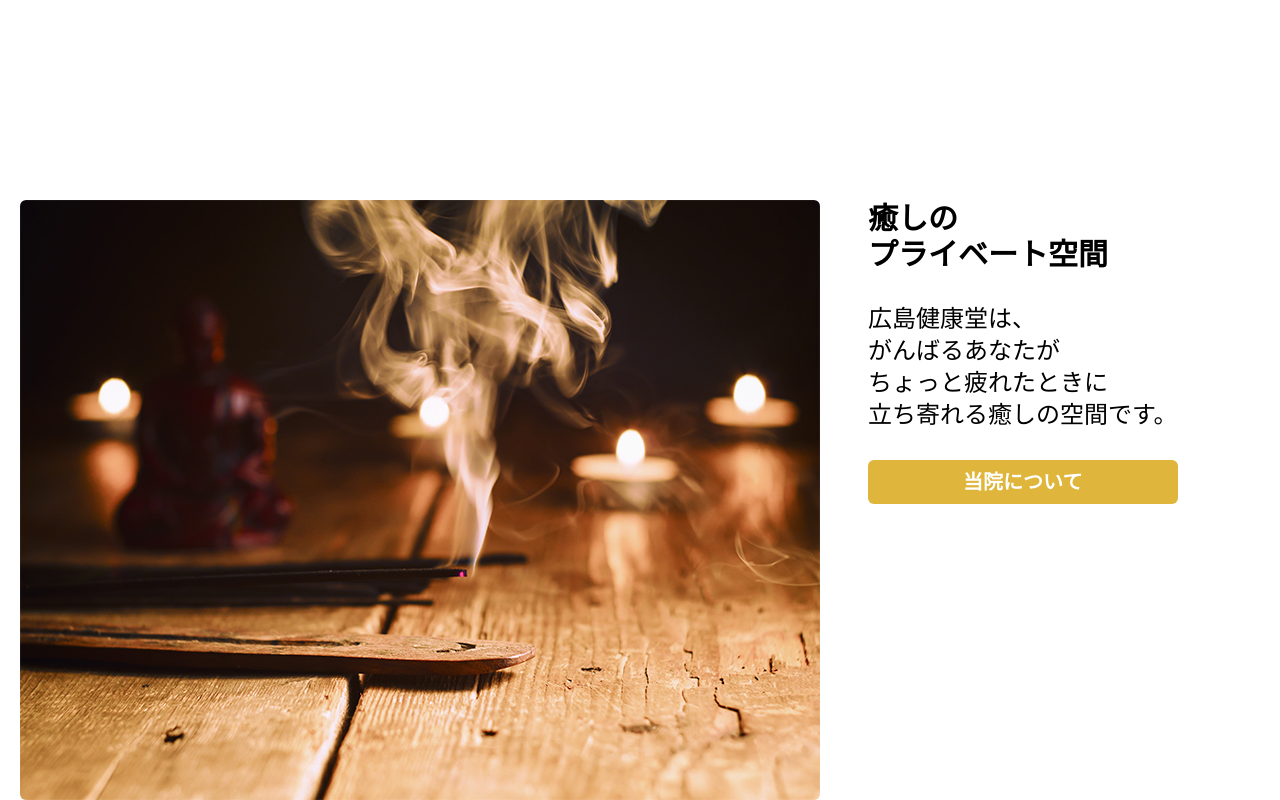
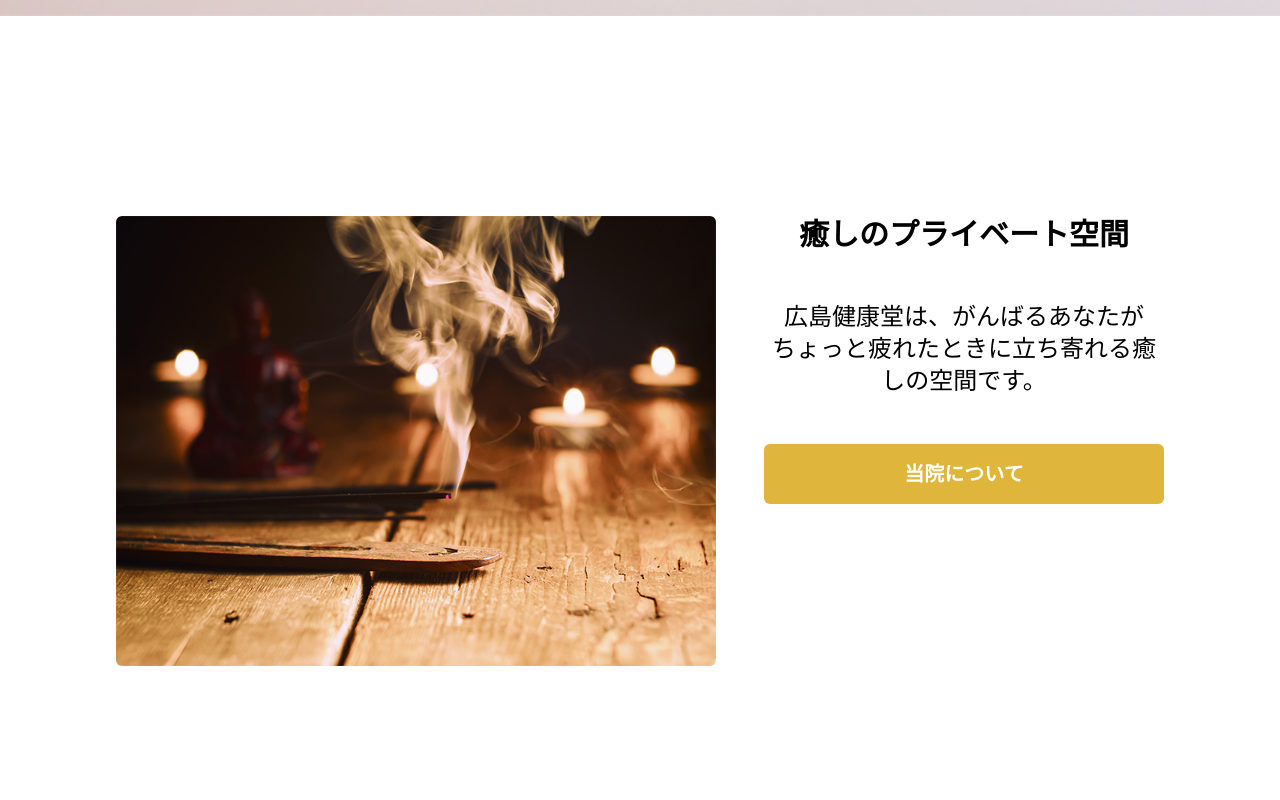
Before and after one commit to nyny-sugar/kenkodo, a website: page src/index.html in a window 1280 px wide. Shown: the part 1064-1864 px from the top of the page. After the commit the page ends 1730 px from the top, so only its background shows below. Drawn offline with Linux system fonts and the light colour scheme.

Commit message:
about修正

```diff
--- a/src/index.html
+++ b/src/index.html
@@ -11,7 +11,7 @@
     <header class="bg-white p-4">
       <nav class="flex justify-between mx-auto container items-center">
         <div>
-          <img src="img/logo_kenkodo2.png" alt="健康堂" class="w-11 h-11" />
+          <img src="img/logo_kenkodo2.png" alt="健康堂" class="w-10 h-10" />
         </div>
         <div class="space-x-6 font-bold text-xl">
           <a
@@ -49,19 +49,23 @@
           </p>
         </div>
       </div>
-      <div class="flex mt-10 px-4">
+      <div class="flex mt-11 px-4 mx-auto text-center justify-center">
         <div>
-          <img src="img/about.jpg" alt="暗闇の中のお灸" class="rounded-md" />
+          <img
+            src="img/about.jpg"
+            alt="暗闇の中のお灸"
+            class="rounded-md w-13"
+          />
         </div>
         <div class="ml-8">
-          <h2 class="writing-mode-vertical-rl text-3xl font-bold mb-6">
-            癒しの<br />プライベート空間
+          <h2 class="writing-mode-vertical-rl text-3xl font-bold mb-8">
+            癒しのプライベート空間
           </h2>
-          <p class="text-2xl mb-6">
-            広島健康堂は、<br />がんばるあなたが<br />ちょっと疲れたときに<br />立ち寄れる癒しの空間です。
+          <p class="text-2xl mb-8 w-12">
+            広島健康堂は、がんばるあなたが<br />ちょっと疲れたときに立ち寄れる癒しの空間です。
           </p>
           <p
-            class="text-xl bg-yellow p-1 rounded-md text-white font-bold text-center"
+            class="text-xl bg-yellow p-3 rounded-md text-white font-bold w-12 mx-auto"
           >
             <a href="#">当院について</a>
           </p>
--- a/tailwind.config.js
+++ b/tailwind.config.js
@@ -17,9 +17,9 @@ module.exports = {
       6: "30px",
       7: "32px",
       8: "48px",
-      9: "80px",
-      10: "200px",
-      11: "64px",
+      9: "64px",
+      10: "80px",
+      11: "200px",
       12: "400px",
       13: "600px",
       14: "800px",
```
Also changed, not shown: dist/output.css.
